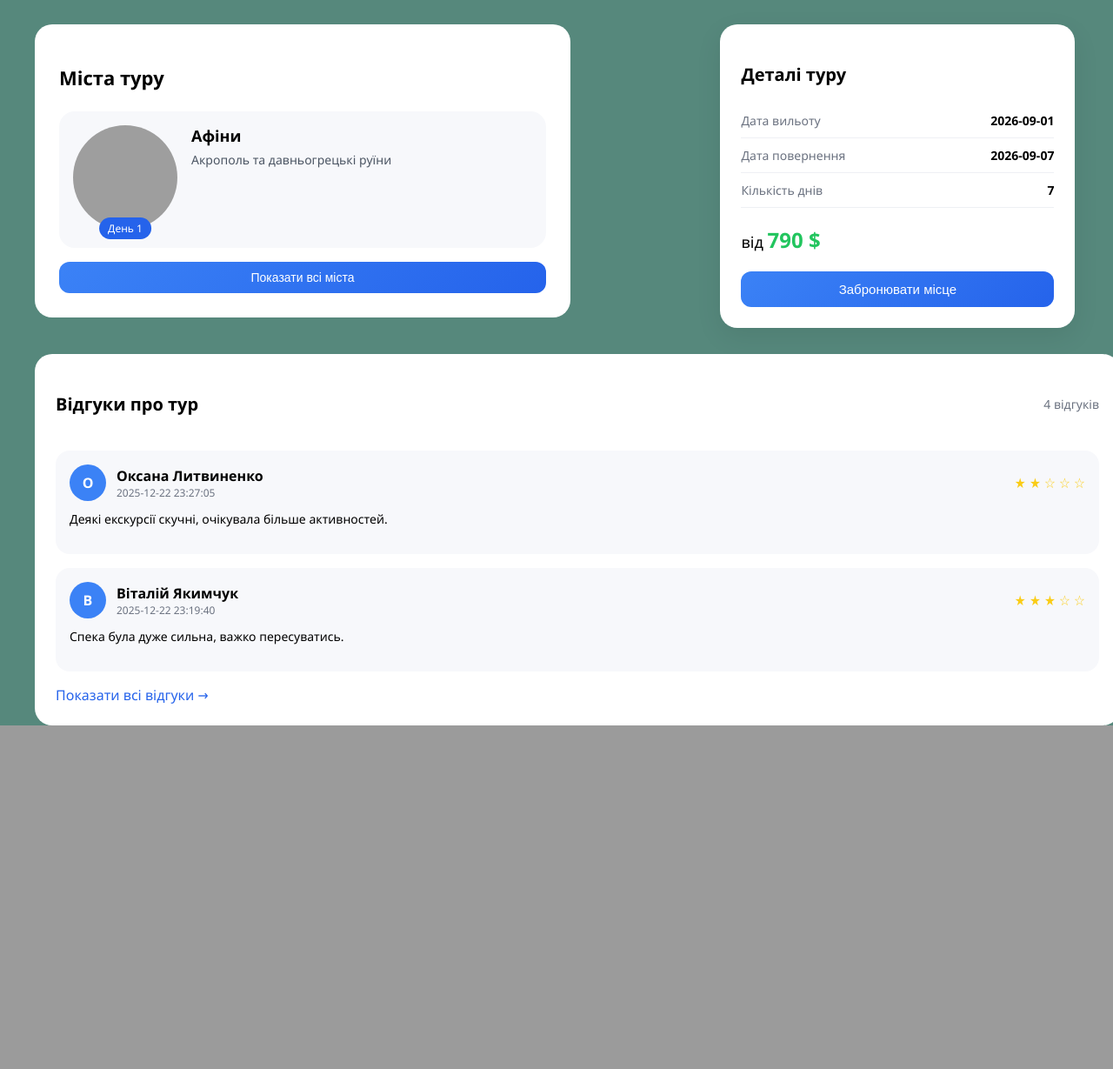
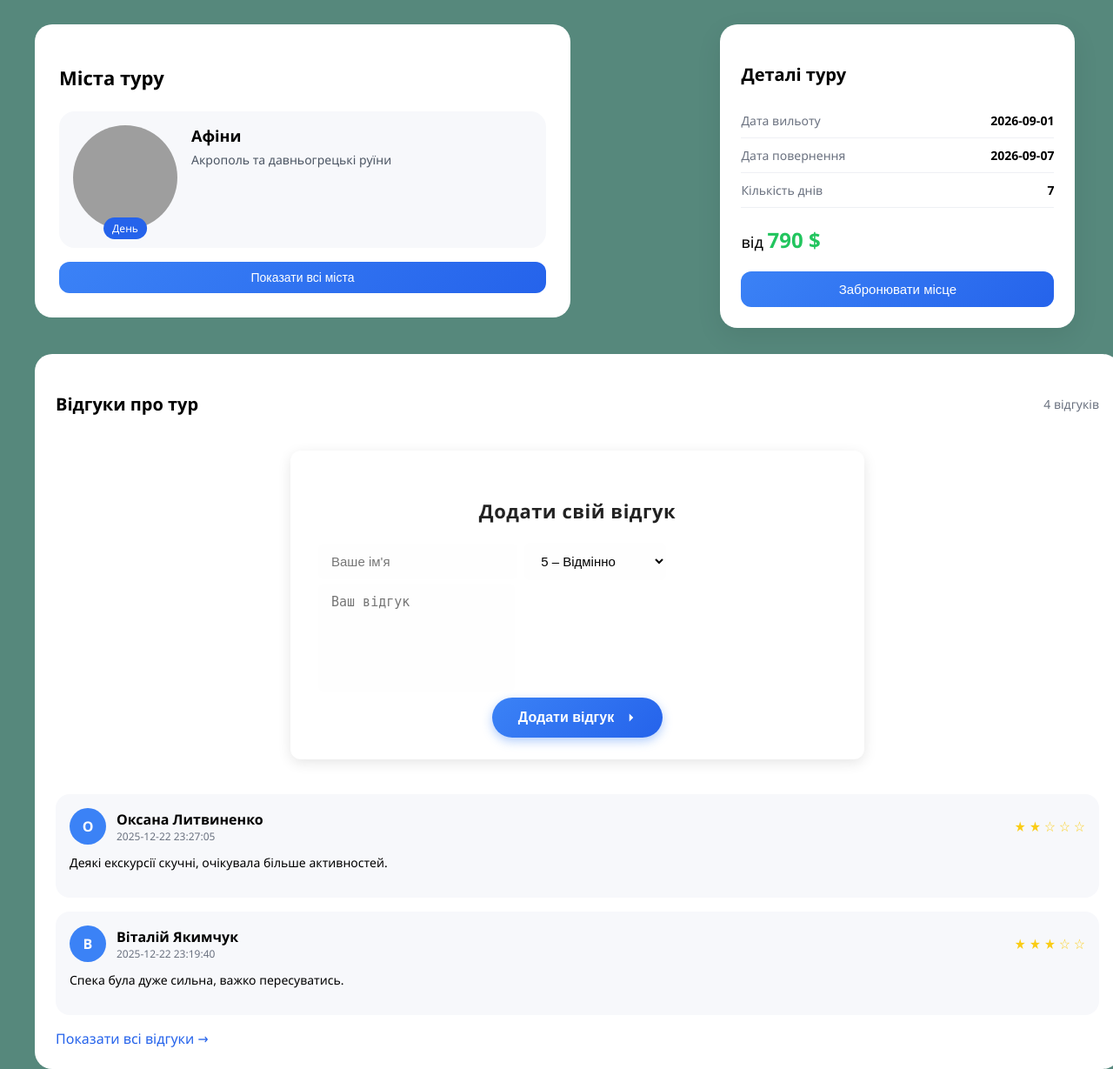
Before and after one commit to Lyubomyrkot/Tour_website, a Flask app: page /tours/2 in a window 1280 px wide. Shown: the part 672-1901 px from the top of the page at 87% size. Before the commit the page ends 1506 px from the top, so only its background shows below. Run offline with Flask 3, Linux system fonts and the light colour scheme; data comes from the database, SQL or seed files in the repository; both versions use the stored data as it was after the commit; grey boxes are pictures that could not be loaded.

Commit message:
додано остані фото для міст повністю заповнено таблицю з коментарями та створено додавання коментів

```diff
--- a/app.py
+++ b/app.py
@@ -123,17 +123,48 @@
 
     return render_template("countries_details.html", country=country, tours=tours) #Результат, що повертається у браузер
 
-@app.route("/tours/<int:tour_id>") # Вказуємо url-адресу для виклику функції
+@app.route("/tours/<int:tour_id>", methods=['POST', 'GET'])
 def tour_details(tour_id):
+    if request.method == 'POST':
+        user_name = request.form.get('user_name')
+        rating = request.form.get('rating')
+        comment = request.form.get('comment')
+        if user_name and rating and comment:
+            add_review_to_db(tour_id, user_name, int(rating), comment)
+
     conn = sqlite3.connect('templates/ture.db')
     conn.row_factory = sqlite3.Row
     cursor = conn.cursor()
-    cursor.execute(''' SELECT * FROM tours WHERE id = ? ''', (tour_id,))
+
+    # Тур
+    cursor.execute("SELECT * FROM tours WHERE id = ?", (tour_id,))
     tour = cursor.fetchone()
-    reviews = get_reviews_by_tour(tour_id)
-    cities = get_cities_by_tour(tour_id)
+
+    # Відгуки
+    cursor.execute("SELECT * FROM reviews WHERE tour_id = ? ORDER BY review_date DESC", (tour_id,))
+    reviews = cursor.fetchall()
+
+    # Міста туру
+    cursor.execute("""
+        SELECT c.* FROM cities c
+        JOIN cities_in_tour ct ON c.id = ct.city_id
+        WHERE ct.tour_id = ?
+    """, (tour_id,))
+    cities = cursor.fetchall()
+
     conn.close()
-    return render_template("tour_details.html", tour=tour, reviews=reviews, cities=cities) #Результат, що повертається у браузер
+
+    return render_template("tour_details.html", tour=tour, reviews=reviews, cities=cities)
+
+def add_review_to_db(tour_id, user_name, rating, comment):
+    conn = sqlite3.connect("templates/ture.db")  # Підключаємось до бази
+    cursor = conn.cursor()
+    cursor.execute('''
+        INSERT INTO reviews (tour_id, user_name, rating, comment, review_date)
+        VALUES (?, ?, ?, ?, DATE('now'))
+    ''', (tour_id, user_name, rating, comment))
+    conn.commit()
+    conn.close()
 
 
 
--- a/static/style.css
+++ b/static/style.css
@@ -750,3 +750,96 @@
     gap: 24px;
     /* align-items: stretch; */
 }
+
+/* ================== Додати відгук ================== */
+.add-review {
+    background: #ffffff; /* світлий чистий фон */
+    padding: 25px 30px;
+    margin-bottom: 40px;
+    border-radius: 12px;
+    box-shadow: 0 4px 15px rgba(0, 0, 0, 0.1);
+    max-width: 600px;
+    margin-left: auto;
+    margin-right: auto;
+    transition: transform 0.3s;
+}
+
+.add-review:hover {
+    transform: translateY(-2px);
+}
+
+.add-review h4 {
+    margin-bottom: 20px;
+    font-size: 22px;
+    color: #222;
+    text-align: center;
+    letter-spacing: 0.5px;
+}
+
+.add-review .form-group {
+    margin-bottom: 18px;
+    display: flex;
+    flex-direction: column;
+}
+
+.add-review label {
+    font-weight: 600;
+    margin-bottom: 8px;
+    color: #444;
+    font-size: 15px;
+}
+
+.add-review input[type="text"],
+.add-review textarea,
+.add-review select {
+    padding: 12px 15px;
+    border-radius: 8px;
+    border: 2px solid transparent;
+    font-size: 15px;
+    resize: none;
+    transition: all 0.4s ease;
+    background-color: #fefefe;
+    background-clip: padding-box;
+}
+
+.add-review input[type="text"]:focus,
+.add-review textarea:focus,
+.add-review select:focus {
+    outline: none;
+    border-width: 2px;
+    border-style: solid;
+    border-image-source: linear-gradient(135deg, #3b82f6, #2563eb);
+    border-image-slice: 1;
+    box-shadow: 0 0 12px rgba(59, 130, 246, 0.5);
+    transition: all 0.4s ease; /* щоб тінь і бордер плавно змінювались */
+}
+
+
+
+.add-review textarea {
+    min-height: 100px;
+}
+
+.add-review .submit-review {
+    background: linear-gradient(135deg, #3b82f6, #2563eb); /* новий градієнт */
+    color: white;
+    border: none;
+    padding: 14px 30px;
+    border-radius: 50px; /* круглі краї */
+    font-size: 16px;
+    font-weight: 600;
+    cursor: pointer;
+    transition: all 0.4s ease;
+    display: inline-flex;
+    align-items: center;
+    justify-content: center;
+    gap: 8px;
+    box-shadow: 0 4px 12px rgba(59, 130, 246, 0.4);
+    margin: 0 auto; /* центрування */
+}
+
+.add-review .submit-review:hover {
+    background: linear-gradient(135deg, #2563eb, #1d4ed8); /* темніший на hover */
+    transform: translateY(-3px) scale(1.05);
+    box-shadow: 0 6px 18px rgba(59, 130, 246, 0.6);
+}
--- a/templates/tour_details.html
+++ b/templates/tour_details.html
@@ -144,6 +144,34 @@
                 </span>
             </div>
 
+            <!-- Форма для додавання нового відгуку -->
+            <div class="add-review">
+                <h4>Додати свій відгук</h4>
+                <form method="POST" action="{{ url_for('tour_details', tour_id=tour.id) }}">
+                    <input type="text" name="user_name" placeholder="Ваше ім'я" required>
+                    <select name="rating" required>
+                        <option value="5">5 – Відмінно</option>
+                        <option value="4">4 – Добре</option>
+                        <option value="3">3 – Нормально</option>
+                        <option value="2">2 – Погано</option>
+                        <option value="1">1 – Дуже погано</option>
+                    </select>
+                    <textarea name="comment" placeholder="Ваш відгук" required></textarea>
+                    <div style="text-align: center;"> <!-- контейнер для центрування -->
+                        <button type="submit" class="submit-review">
+                            <span>Додати відгук</span>
+                            <svg xmlns="http://www.w3.org/2000/svg" width="18" height="18" fill="white" viewBox="0 0 24 24">
+                                <path d="M5 12h14M13 6l6 6-6 6"/>
+                            </svg>
+                        </button>
+                    </div>
+
+
+                </form>
+            </div>
+
+
+
             {% if reviews %}
                 <div class="reviews-list">
 
```
Also changed, not shown: templates/ture.db, 5 other files.
